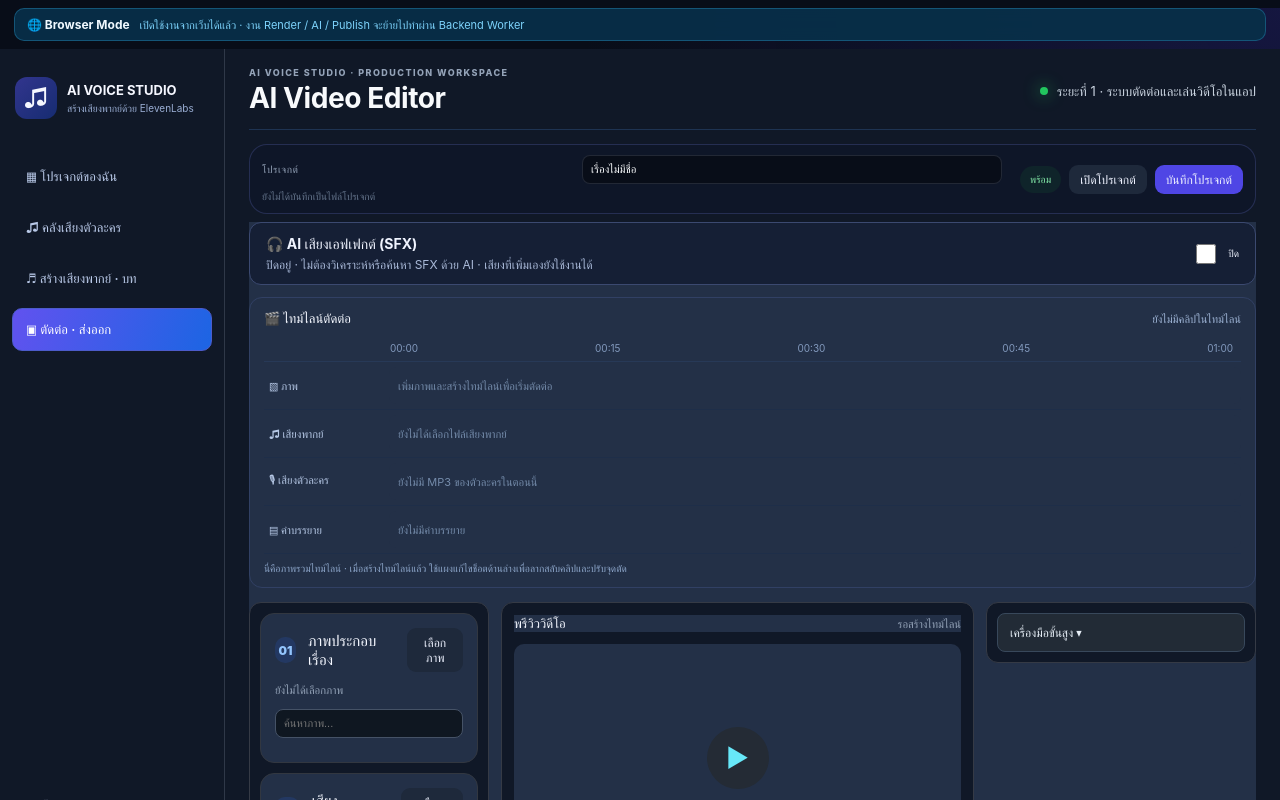
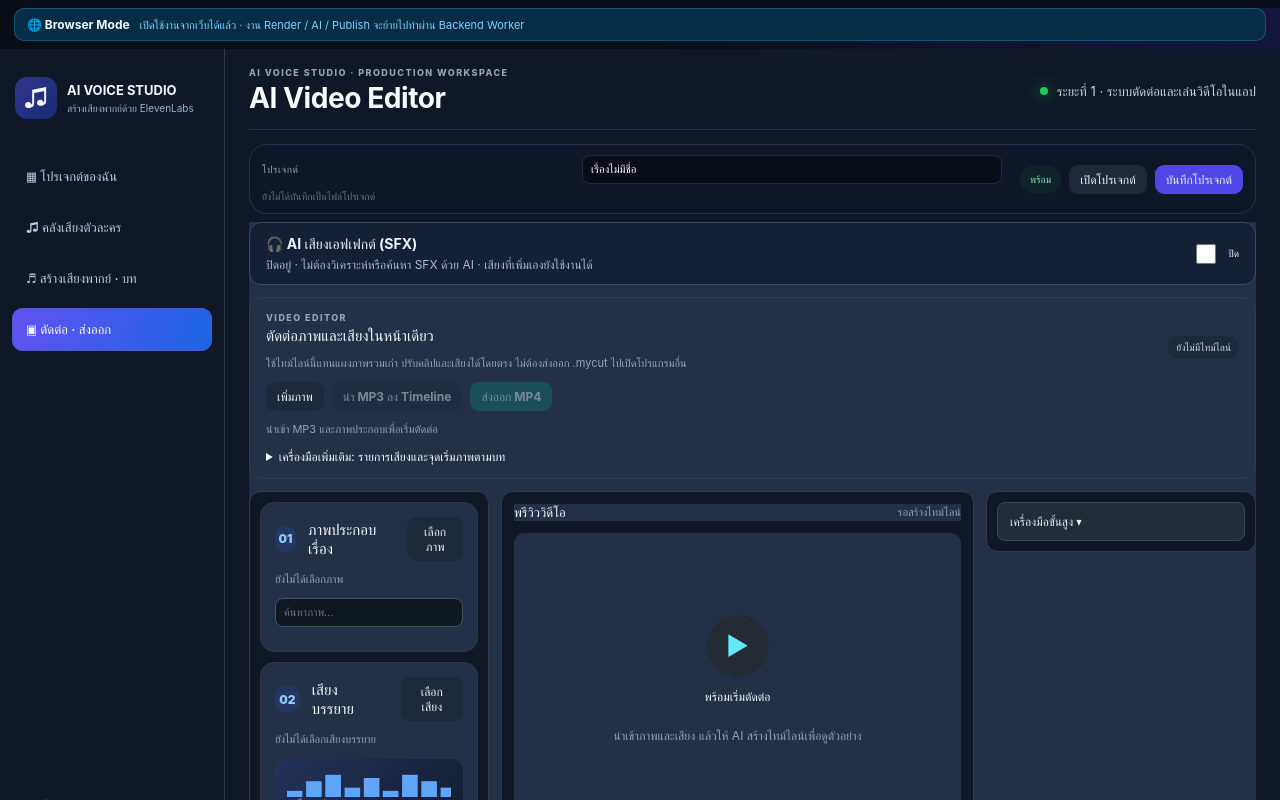
Before and after one commit to gananajak-lgtm/gananajak-lgtm-ai-video-editor, a React (Vite) app: page / in a window 1280 px wide. Both pictures are taken after a click on the button "▣ ตัดต่อ · ส่งออก". Shown: the top 800 px of the page. Built offline with nearby package versions, Linux system fonts and the light colour scheme.

Commit message:
feat(editor): make native multitrack TimelineEditor primary and collapse legacy duplicate dock

```diff
--- a/src/renderer/App.tsx
+++ b/src/renderer/App.tsx
@@ -1253,6 +1253,18 @@ export default function App() {
         <div className="heroBadge">🎧</div>
       </details>
 
+      <section id="editor-timeline" className="timelinePanel" aria-label="หน้าตัดต่อหลัก">
+        <div className="timelineHeader"><div><p className="eyebrow">VIDEO EDITOR</p><h3>ตัดต่อภาพและเสียงในหน้าเดียว</h3><p className="muted">ใช้ไทม์ไลน์นี้แทนแผงภาพรวมเก่า ปรับคลิปและเสียงได้โดยตรง ไม่ต้องส่งออก .mycut ไปเปิดโปรแกรมอื่น</p></div><div className="timelineMeta"><span>{timeline ? `${timeline.clips.length} ภาพ · ${formatTime(timeline.duration)}` : "ยังไม่มีไทม์ไลน์"}</span></div></div>
+        <div className="voiceStudioActions">
+          <button type="button" onClick={chooseImages}>เพิ่มภาพ</button>
+          {timeline && timeline.clips.length === 0 && images.length > 0 && <button type="button" onClick={placeImagesOnAudioTimeline}>วางภาพต่อเนื่องตามเสียง</button>}
+          <button type="button" disabled={!studioSelectedId || !studioEpisodeId || !studioVoiceSchedule.length || studioVoiceSchedule.length !== Object.keys(studioVoiceFiles).length} onClick={() => { void importStudioDialogueToTimeline(); }}>นำ MP3 ลง Timeline</button>
+          <button type="button" className="exportButton" disabled={!timeline || rendering || building || transcribing || missingMedia.length > 0} onClick={() => { void exportVideo(); }}>{rendering ? "กำลังส่งออก MP4…" : "ส่งออก MP4"}</button>
+        </div>
+        {studioImportFeedback && <p role="status">{studioImportFeedback}</p>}
+        {timeline ? <TimelineEditor plan={timeline} onChange={setTimeline} seekRequest={voiceSeekRequest} audioLayers={audioLayers} onAudioLayersChange={setAudioLayers} /> : <p className="muted">นำเข้า MP3 และภาพประกอบเพื่อเริ่มตัดต่อ</p>}
+        {timeline && <details><summary>ตั้งค่าการส่งออกวิดีโอ</summary><ExportSettingsPanel plan={timeline} onChange={setTimeline} /></details>}
+        <details><summary>เครื่องมือเพิ่มเติม: รายการเสียงและจุดเริ่มภาพตามบท</summary>
       <section className="studioTimelineDock" aria-label="ไทม์ไลน์ตัดต่อ">
   <div className="studioTimelineTitle"><strong>🎬 ไทม์ไลน์ตัดต่อ</strong><span>{timeline ? `${timeline.clips.length} คลิป · ${formatTime(timeline.duration)}` : "ยังไม่มีคลิปในไทม์ไลน์"}</span></div>
   <div className="studioTimelineRuler"><span>00:00</span><span>{timeline ? formatTime(timeline.duration / 4) : "00:15"}</span><span>{timeline ? formatTime(timeline.duration / 2) : "00:30"}</span><span>{timeline ? formatTime(timeline.duration * .75) : "00:45"}</span><span>{timeline ? formatTime(timeline.duration) : "01:00"}</span></div>
@@ -1263,7 +1275,9 @@ export default function App() {
   <div className="studioTimelineTrack"><strong>▤ คำบรรยาย</strong><div className="studioTimelineLane">{timeline?.subtitles.length ? timeline.subtitles.map((cue, index) => <span key={cue.id} className="studioTimelineSubtitle" title={cue.text}>{index + 1}</span>) : <em>ยังไม่มีคำบรรยาย</em>}</div></div>
   <p className="studioTimelineHint">นี่คือภาพรวมไทม์ไลน์ · เมื่อสร้างไทม์ไลน์แล้ว ใช้แผงแก้ไขช็อตด้านล่างเพื่อลากสลับคลิปและปรับจุดตัด</p>
 </section>
-<div className="editorThreePane">
+        </details>
+      </section>
+      <div className="editorThreePane">
         <div className="editorMediaPane">
           <section id="editor-media" className="grid">
         <article className="panel">
@@ -1513,45 +1527,6 @@ export default function App() {
         </section>
       )}
 
-      {timeline && (
-        <section id="editor-timeline" className="timelinePanel">
-          <div className="timelineHeader">
-            <div>
-              <p className="eyebrow">FIRST CUT</p>
-              <h3>{timeline.clips.length} automatic clips</h3>
-            </div>
-            <div className="timelineMeta">
-              <span>{timeline.width}×{timeline.height}</span>
-              <span>{timeline.fps} fps</span>
-              <span>{formatTime(timeline.duration)}</span>
-              <span>{timeline.subtitles.length} subtitles</span>
-              <span>{timeline.transitionDuration.toFixed(2)}s transition</span>
-            </div>
-          </div>
-
-          <div className="track">
-            {timeline.clips.slice(0, 24).map((clip, index) => (
-              <div
-                className="clip"
-                key={clip.id}
-                style={{ flexGrow: Math.max(clip.duration, 0.1) }}
-                title={fileName(clip.imagePath)}
-              >
-                <span>{String(index + 1).padStart(2, "0")}</span>
-                <strong>{fileName(clip.imagePath)}</strong>
-                <small>{clip.duration.toFixed(1)}s · {clip.motion}</small>
-              </div>
-            ))}
-          </div>
-
-          <p className="timelineHint">
-            Visual Brain can now replace the fallback sequential edit with a timestamp-aligned shot plan. The baseline button remains available as a safe fallback.
-          </p>
-
-          <ExportSettingsPanel plan={timeline} onChange={setTimeline} />
-          <TimelineEditor plan={timeline} onChange={setTimeline} seekRequest={voiceSeekRequest} audioLayers={audioLayers} onAudioLayersChange={setAudioLayers} />
-        </section>
-      )}
       </section>
     </main>
     </div>
```
